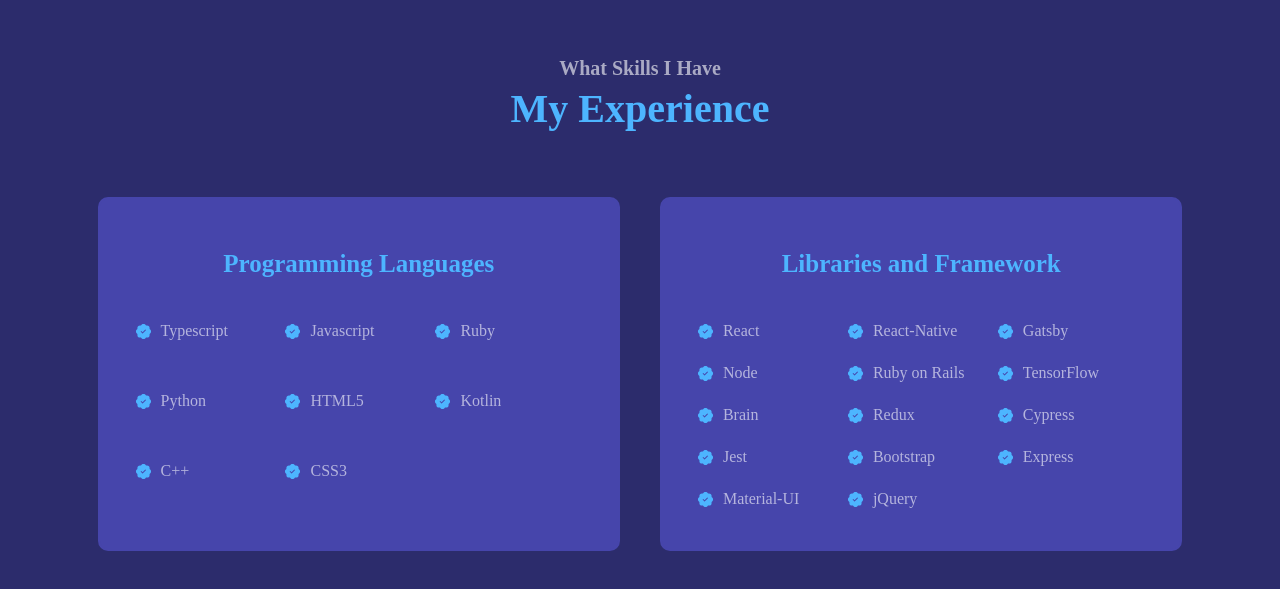
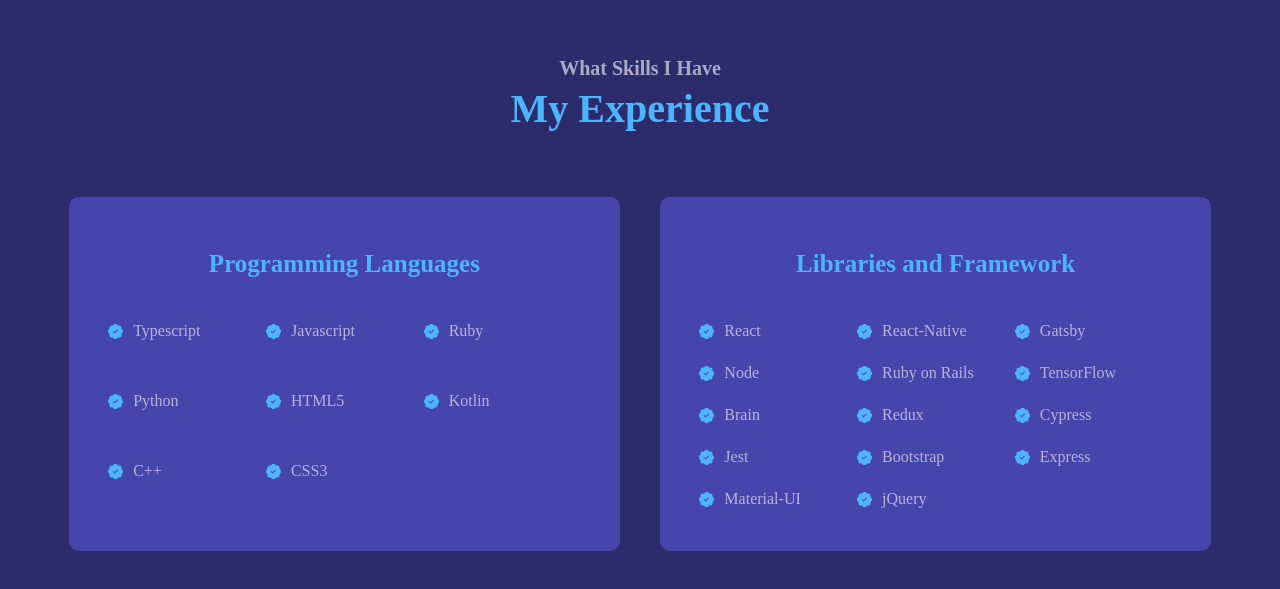
Before and after one commit to frannyngo/portfolio, a React (Create React App) app: page / in a window 1280 px wide. Shown: the part 1948-2537 px from the top of the page. Built offline with nearby package versions, Linux system fonts and the light colour scheme.

Commit message:
adjusted_card_width

```diff
--- a/src/components/experience/experience_styles.js
+++ b/src/components/experience/experience_styles.js
@@ -4,7 +4,7 @@
   display: flex;
   align-items: center;
   justify-content: center;
-  width: 90%;
+  width: 95%;
   padding-top: 40px;
   padding-bottom: 40px;
   flex-wrap: wrap;
@@ -42,7 +42,9 @@
   @media (max-width: 700px) {
     width: 90%;
   }
-
+  @media (max-width: 600px) {
+    width: 95%;
+  }
   &:hover {
     background: transparent;
   }
```
